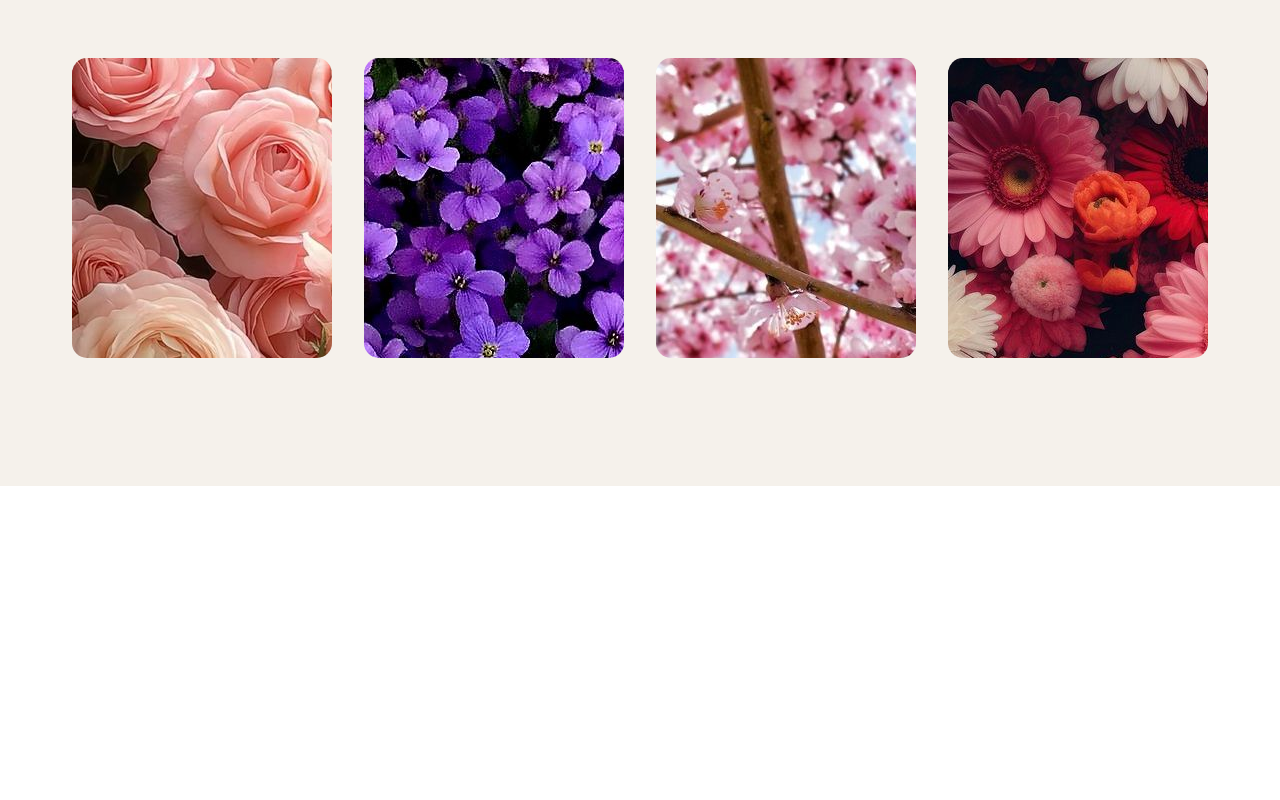
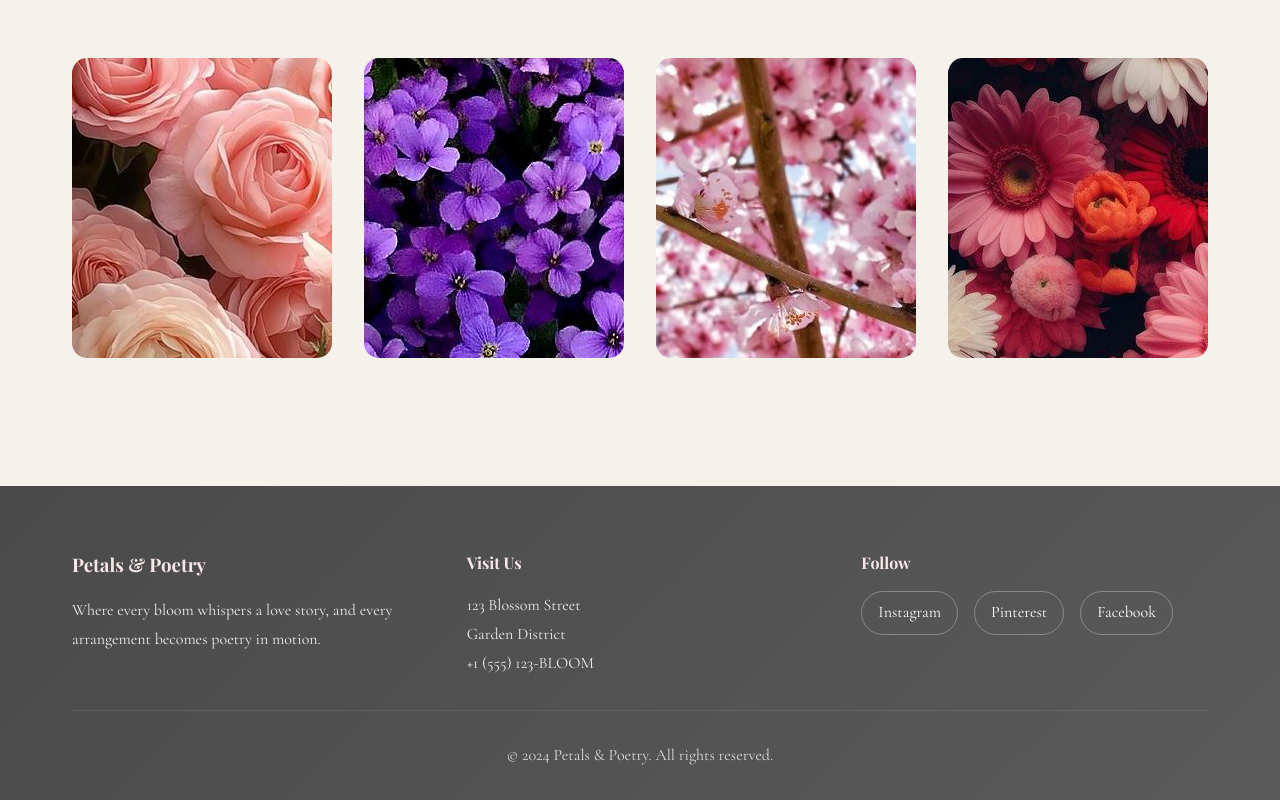
Before and after one commit to arathikrishnaam/Petals-and-Poetry, a plain HTML site: page index.html in a window 1280 px wide. Shown: the part 2979-3779 px from the top of the page. Before the commit the page ends 3465 px from the top, so only its background shows below. Drawn offline with nearby package versions, Linux system fonts and the light colour scheme; a web font is replaced by a local one.

Commit message:
feat: add footer with branding, contact info, and social links

```diff
--- a/index.html
+++ b/index.html
@@ -140,5 +140,34 @@
             </div>
         </div>
     </section>
+
+    <!-- Footer -->
+    <footer class="footer">
+        <div class="container">
+            <div class="footer-content">
+                <div class="footer-section">
+                    <h3>Petals & Poetry</h3>
+                    <p>Where every bloom whispers a love story, and every arrangement becomes poetry in motion.</p>
+                </div>
+                <div class="footer-section">
+                    <h4>Visit Us</h4>
+                    <p>123 Blossom Street<br>Garden District<br>+1 (555) 123-BLOOM</p>
+                </div>
+                <div class="footer-section">
+                    <h4>Follow</h4>
+                    <div class="social-links">
+                        <a href="#" class="social-link">Instagram</a>
+                        <a href="#" class="social-link">Pinterest</a>
+                        <a href="#" class="social-link">Facebook</a>
+                    </div>
+                </div>
+            </div>
+            <div class="footer-bottom">
+                <p>&copy; 2024 Petals & Poetry. All rights reserved.</p>
+            </div>
+        </div>
+    </footer>
+    <!-- Scripts -->
+    <script src="script.js"></script>
 </body>
 </html>
--- a/style.css
+++ b/style.css
@@ -391,3 +391,57 @@ body {
     font-size: 1.3rem;
     text-align: center;
 }
+
+
+/* Footer */
+.footer {
+    background: linear-gradient(135deg, var(--text-dark) 0%, #5a5a5a 100%);
+    color: white;
+    padding: 4rem 0 2rem;
+}
+
+.footer-content {
+    display: grid;
+    grid-template-columns: repeat(auto-fit, minmax(250px, 1fr));
+    gap: 3rem;
+    margin-bottom: 2rem;
+}
+
+.footer-section h3,
+.footer-section h4 {
+    font-family: 'Playfair Display', serif;
+    margin-bottom: 1rem;
+    color: var(--pastel-pink);
+}
+
+.footer-section p {
+    line-height: 1.8;
+    opacity: 0.9;
+}
+
+.social-links {
+    display: flex;
+    gap: 1rem;
+}
+
+.social-link {
+    color: white;
+    text-decoration: none;
+    padding: 0.5rem 1rem;
+    border: 1px solid rgba(255, 255, 255, 0.3);
+    border-radius: 25px;
+    transition: all 0.3s ease;
+}
+
+.social-link:hover {
+    background: var(--deep-rose);
+    border-color: var(--deep-rose);
+    transform: translateY(-2px);
+}
+
+.footer-bottom {
+    text-align: center;
+    padding-top: 2rem;
+    border-top: 1px solid rgba(255, 255, 255, 0.1);
+    opacity: 0.8;
+}
```
